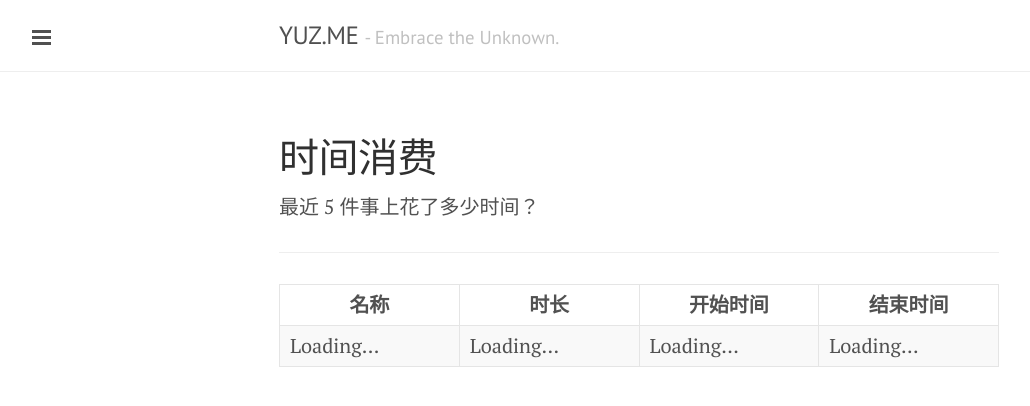
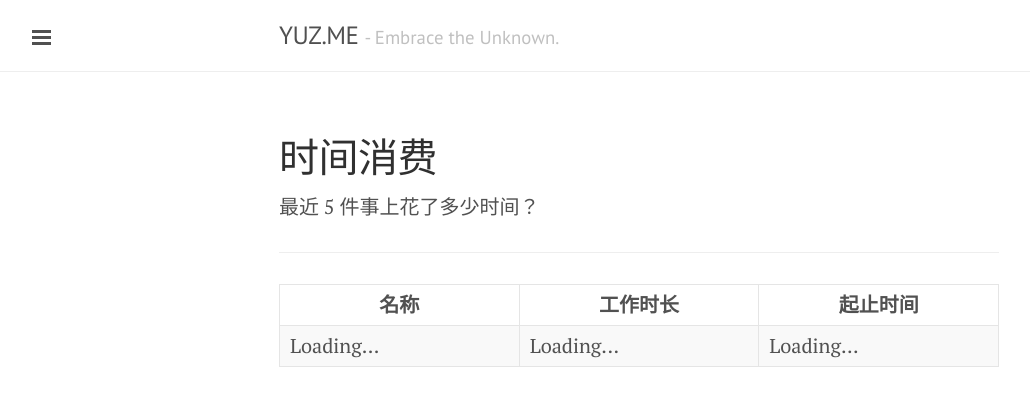
Before and after one commit to yusite/yuz.me, a Jekyll site: the page built from log/t.md, in a window 1280 px wide. Shown: the top 406 px of the page, without its empty margins (1-1031 px from the left). Built offline with Jekyll 4.4.1, drawn with Linux system fonts in a browser that asks for light colours; Markdown is read by kramdown in place of the engine named in the settings.

Commit message:
update log page

```diff
--- a/javascript/custom/time.js
+++ b/javascript/custom/time.js
@@ -41,8 +41,7 @@
             output.push('<tr>');
             output.push('<td>' + dataArray[i].Name + '</td>');
             output.push('<td>' + getDuration(dataArray[i].Begin, dataArray[i].End) + '</td>');
-            output.push('<td>' + getTimeString(dataArray[i].Begin) + '</td>');
-            output.push('<td>' + getTimeString(dataArray[i].End) + '</td>');
+            output.push('<td>' + getTimeString(dataArray[i].Begin) + '~' + getTimeString(dataArray[i].End) + '</td>');
             output.push('</tr>');
         }
         return output.join("");
--- a/log/t.md
+++ b/log/t.md
@@ -14,9 +14,8 @@ script: /javascript/custom/time.js
   <thead>
     <tr>
       <th>名称</th>
-      <th>时长</th>
-      <th>开始时间</th>
-      <th>结束时间</th>
+      <th>工作时长</th>
+      <th>起止时间</th>
     </tr>
   </thead>
   <tbody id="time">
@@ -24,7 +23,6 @@ script: /javascript/custom/time.js
       <td>Loading...</td>
       <td>Loading...</td>
       <td>Loading...</td>
-      <td>Loading...</td>
     </tr>
   </tbody>
 </table>
```
